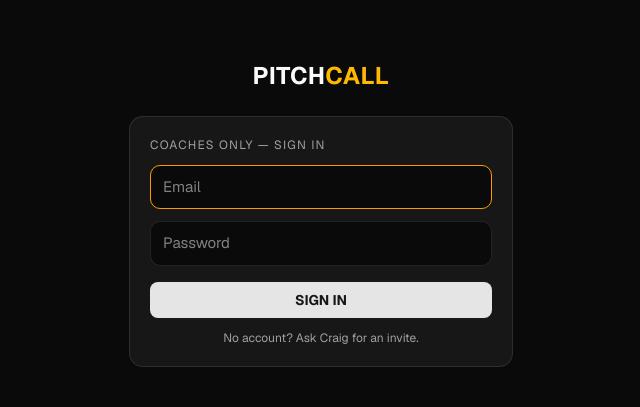
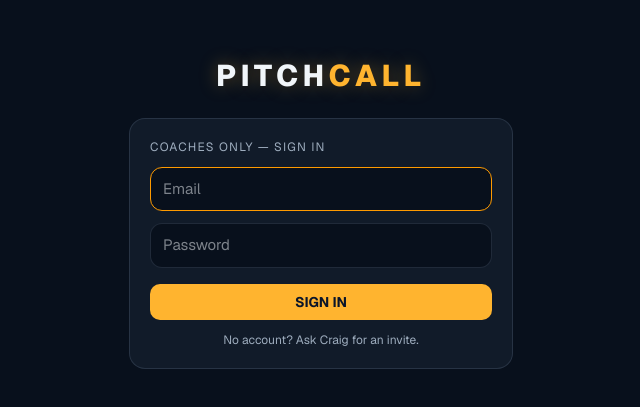
Before and after one commit to ethalorian/pitch-tracker, a Next.js app: page /login in a window 1280 px wide. Shown: the part 187-594 px from the top of the page, without its empty margins (319-959 px from the left). Built offline with nearby package versions, Linux system fonts and the light colour scheme.

Commit message:
Broadcast UI/UX redesign + live caller decision support

```diff
--- a/app/dashboard/page.tsx
+++ b/app/dashboard/page.tsx
@@ -251,11 +251,13 @@ export default function DashboardPage() {
 
 function Stat({ label, value }: { label: string; value: React.ReactNode }) {
   return (
-    <div className="rounded-xl border bg-card px-2 py-1.5 text-center">
-      <div className="text-[9px] tracking-widest text-muted-foreground">
+    <div className="tile-accent rounded-xl border border-border/70 bg-card px-2 py-2 text-center">
+      <div className="text-[9px] font-semibold tracking-widest text-muted-foreground">
         {label}
       </div>
-      <div className="font-mono text-lg font-bold text-foreground">{value}</div>
+      <div className="scoreboard font-mono text-xl font-extrabold text-primary">
+        {value}
+      </div>
     </div>
   );
 }
--- a/app/globals.css
+++ b/app/globals.css
@@ -3,73 +3,83 @@
 
 @custom-variant dark (&:is(.dark *));
 
+/* ============================================================
+   BROADCAST theme — Statcast navy + scoreboard amber.
+   Hue ~256 (blue-navy) carries every neutral so surfaces read
+   as deep field-at-night rather than dead gray. Amber is the
+   energy accent and the primary CTA. Light = clean "press box".
+   ============================================================ */
 :root {
-  --radius: 0.625rem;
-  --background: oklch(1 0 0);
-  --foreground: oklch(0.145 0 0);
+  --radius: 0.75rem;
+  /* press box: cool, bright, navy ink */
+  --background: oklch(0.985 0.004 250);
+  --foreground: oklch(0.2 0.035 258);
   --card: oklch(1 0 0);
-  --card-foreground: oklch(0.145 0 0);
+  --card-foreground: oklch(0.2 0.035 258);
   --popover: oklch(1 0 0);
-  --popover-foreground: oklch(0.145 0 0);
-  --primary: oklch(0.205 0 0);
-  --primary-foreground: oklch(0.985 0 0);
-  --secondary: oklch(0.97 0 0);
-  --secondary-foreground: oklch(0.205 0 0);
-  --muted: oklch(0.97 0 0);
-  --muted-foreground: oklch(0.556 0 0);
-  --accent: oklch(0.97 0 0);
-  --accent-foreground: oklch(0.205 0 0);
-  --destructive: oklch(0.577 0.245 27.325);
-  --border: oklch(0.922 0 0);
-  --input: oklch(0.922 0 0);
-  --ring: oklch(0.708 0 0);
-  --chart-1: oklch(0.646 0.222 41.116);
-  --chart-2: oklch(0.6 0.118 184.704);
-  --chart-3: oklch(0.398 0.07 227.392);
-  --chart-4: oklch(0.828 0.189 84.429);
-  --chart-5: oklch(0.769 0.188 70.08);
-  --sidebar: oklch(0.985 0 0);
-  --sidebar-foreground: oklch(0.145 0 0);
-  --sidebar-primary: oklch(0.205 0 0);
-  --sidebar-primary-foreground: oklch(0.985 0 0);
-  --sidebar-accent: oklch(0.97 0 0);
-  --sidebar-accent-foreground: oklch(0.205 0 0);
-  --sidebar-border: oklch(0.922 0 0);
-  --sidebar-ring: oklch(0.708 0 0);
+  --popover-foreground: oklch(0.2 0.035 258);
+  /* primary = scoreboard amber, dark navy ink on top */
+  --primary: oklch(0.74 0.15 73);
+  --primary-foreground: oklch(0.22 0.045 262);
+  --secondary: oklch(0.955 0.006 250);
+  --secondary-foreground: oklch(0.26 0.04 258);
+  --muted: oklch(0.955 0.006 250);
+  --muted-foreground: oklch(0.5 0.025 256);
+  --accent: oklch(0.94 0.012 250);
+  --accent-foreground: oklch(0.24 0.04 258);
+  --destructive: oklch(0.58 0.21 25);
+  --border: oklch(0.88 0.012 252);
+  --input: oklch(0.9 0.012 252);
+  --ring: oklch(0.74 0.15 73);
+  /* charts mirror the pitch palette: FB CH DR CU SC */
+  --chart-1: oklch(0.66 0.21 28);
+  --chart-2: oklch(0.74 0.12 205);
+  --chart-3: oklch(0.74 0.16 158);
+  --chart-4: oklch(0.62 0.2 300);
+  --chart-5: oklch(0.8 0.16 78);
+  --sidebar: oklch(0.97 0.006 250);
+  --sidebar-foreground: oklch(0.2 0.035 258);
+  --sidebar-primary: oklch(0.74 0.15 73);
+  --sidebar-primary-foreground: oklch(0.22 0.045 262);
+  --sidebar-accent: oklch(0.94 0.012 250);
+  --sidebar-accent-foreground: oklch(0.24 0.04 258);
+  --sidebar-border: oklch(0.88 0.012 252);
+  --sidebar-ring: oklch(0.74 0.15 73);
 }
 
 .dark {
-  --background: oklch(0.145 0 0);
-  --foreground: oklch(0.985 0 0);
-  --card: oklch(0.205 0 0);
-  --card-foreground: oklch(0.985 0 0);
-  --popover: oklch(0.205 0 0);
-  --popover-foreground: oklch(0.985 0 0);
-  --primary: oklch(0.922 0 0);
-  --primary-foreground: oklch(0.205 0 0);
-  --secondary: oklch(0.269 0 0);
-  --secondary-foreground: oklch(0.985 0 0);
-  --muted: oklch(0.269 0 0);
-  --muted-foreground: oklch(0.708 0 0);
-  --accent: oklch(0.269 0 0);
-  --accent-foreground: oklch(0.985 0 0);
-  --destructive: oklch(0.704 0.191 22.216);
-  --border: oklch(1 0 0 / 10%);
-  --input: oklch(1 0 0 / 15%);
-  --ring: oklch(0.556 0 0);
-  --chart-1: oklch(0.488 0.243 264.376);
-  --chart-2: oklch(0.696 0.17 162.48);
-  --chart-3: oklch(0.769 0.188 70.08);
-  --chart-4: oklch(0.627 0.265 303.9);
-  --chart-5: oklch(0.645 0.246 16.439);
-  --sidebar: oklch(0.205 0 0);
-  --sidebar-foreground: oklch(0.985 0 0);
-  --sidebar-primary: oklch(0.488 0.243 264.376);
-  --sidebar-primary-foreground: oklch(0.985 0 0);
-  --sidebar-accent: oklch(0.269 0 0);
-  --sidebar-accent-foreground: oklch(0.985 0 0);
-  --sidebar-border: oklch(1 0 0 / 10%);
-  --sidebar-ring: oklch(0.556 0 0);
+  /* night game: deep navy field, layered surfaces, amber lights */
+  --background: oklch(0.17 0.028 258);
+  --foreground: oklch(0.97 0.008 250);
+  --card: oklch(0.22 0.032 258);
+  --card-foreground: oklch(0.97 0.008 250);
+  --popover: oklch(0.21 0.032 258);
+  --popover-foreground: oklch(0.97 0.008 250);
+  --primary: oklch(0.82 0.16 76);
+  --primary-foreground: oklch(0.2 0.045 262);
+  --secondary: oklch(0.28 0.034 258);
+  --secondary-foreground: oklch(0.97 0.008 250);
+  --muted: oklch(0.27 0.03 258);
+  --muted-foreground: oklch(0.74 0.03 252);
+  --accent: oklch(0.32 0.04 258);
+  --accent-foreground: oklch(0.98 0.008 250);
+  --destructive: oklch(0.68 0.2 24);
+  --border: oklch(0.7 0.05 256 / 18%);
+  --input: oklch(0.7 0.05 256 / 24%);
+  --ring: oklch(0.82 0.16 76);
+  --chart-1: oklch(0.7 0.22 28);
+  --chart-2: oklch(0.78 0.13 205);
+  --chart-3: oklch(0.78 0.17 158);
+  --chart-4: oklch(0.68 0.21 300);
+  --chart-5: oklch(0.84 0.16 80);
+  --sidebar: oklch(0.2 0.03 258);
+  --sidebar-foreground: oklch(0.97 0.008 250);
+  --sidebar-primary: oklch(0.82 0.16 76);
+  --sidebar-primary-foreground: oklch(0.2 0.045 262);
+  --sidebar-accent: oklch(0.32 0.04 258);
+  --sidebar-accent-foreground: oklch(0.98 0.008 250);
+  --sidebar-border: oklch(0.7 0.05 256 / 18%);
+  --sidebar-ring: oklch(0.82 0.16 76);
 }
 
 @theme inline {
@@ -204,4 +214,30 @@
   .tnum {
     font-variant-numeric: tabular-nums;
   }
+  /* scoreboard brand: faint amber halo behind the wordmark (dark only) */
+  .brand-glow {
+    text-shadow: 0 0 18px oklch(0.82 0.16 76 / 0.35);
+  }
+  :root:not(.dark) .brand-glow {
+    text-shadow: none;
+  }
+  /* scoreboard tile: amber hairline along the top edge of a stat card */
+  .tile-accent {
+    position: relative;
+    overflow: hidden;
+  }
+  .tile-accent::before {
+    content: "";
+    position: absolute;
+    inset: 0 0 auto 0;
+    height: 2px;
+    background: var(--primary);
+    opacity: 0.85;
+  }
+  /* big scoreboard numerals */
+  .scoreboard {
+    font-variant-numeric: tabular-nums;
+    letter-spacing: 0.01em;
+    font-feature-settings: "tnum" 1;
+  }
 }
--- a/app/layout.tsx
+++ b/app/layout.tsx
@@ -24,8 +24,8 @@ export const viewport: Viewport = {
   initialScale: 1,
   viewportFit: "cover",
   themeColor: [
-    { media: "(prefers-color-scheme: light)", color: "#ffffff" },
-    { media: "(prefers-color-scheme: dark)", color: "#0a0a0a" },
+    { media: "(prefers-color-scheme: light)", color: "#f7f8fa" },
+    { media: "(prefers-color-scheme: dark)", color: "#10172a" },
   ],
 };
 
--- a/app/login/page.tsx
+++ b/app/login/page.tsx
@@ -34,9 +34,9 @@ export default function LoginPage() {
   return (
     <main className="flex flex-1 items-center justify-center px-4">
       <div className="w-full max-w-sm">
-        <div className="mb-6 text-center text-2xl font-bold tracking-wide">
+        <div className="brand-glow mb-6 text-center text-3xl font-extrabold uppercase tracking-[0.16em]">
           PITCH
-          <span className="text-amber-600 dark:text-amber-400">CALL</span>
+          <span className="text-primary">CALL</span>
         </div>
         <form
           onSubmit={signIn}
--- a/components/app-header.tsx
+++ b/components/app-header.tsx
@@ -21,20 +21,21 @@ export default function AppHeader({
   children?: React.ReactNode;
 }) {
   return (
-    <div className="sticky top-0 z-10 flex items-center justify-between border-b bg-background/95 px-3.5 py-2.5 backdrop-blur">
-      <div className="flex min-w-0 items-center gap-2">
+    <div className="sticky top-0 z-10 flex items-center justify-between border-b border-border/70 bg-background/80 px-3.5 py-2.5 backdrop-blur-md">
+      <div className="flex min-w-0 items-center gap-2.5">
         <Link
           href={backHref}
           aria-label={backLabel}
-          className="press rounded-lg border p-2 text-muted-foreground hover:bg-accent"
+          className="press rounded-lg border border-border/70 p-2 text-muted-foreground hover:border-primary/60 hover:bg-accent hover:text-foreground"
         >
           <ArrowLeft className="size-5" />
         </Link>
-        <div className="truncate text-lg font-bold tracking-wide">
-          {title}
-          {accent && (
-            <span className="text-amber-600 dark:text-amber-400">{accent}</span>
-          )}
+        <div className="flex min-w-0 items-center gap-2">
+          <span aria-hidden className="h-5 w-1 shrink-0 rounded-full bg-primary" />
+          <div className="brand-glow truncate text-lg font-extrabold uppercase tracking-[0.14em]">
+            {title}
+            {accent && <span className="text-primary">{accent}</span>}
+          </div>
         </div>
       </div>
       <div className="flex shrink-0 items-center gap-2">
--- a/components/field-chart.tsx
+++ b/components/field-chart.tsx
@@ -57,14 +57,14 @@ export default function FieldChart({
       {/* outfield fan */}
       <path
         d="M 50 72 L 6.2 28.2 A 62 62 0 0 1 93.8 28.2 Z"
-        fill="rgba(54, 214, 122, 0.10)"
+        fill="rgba(38, 197, 142, 0.13)"
         stroke="var(--border)"
         strokeWidth="0.8"
       />
       {/* infield dirt — radius 36 so the full diamond (2B at r≈32) sits inside */}
       <path
         d="M 50 72 L 24.5 46.5 A 36 36 0 0 1 75.5 46.5 Z"
-        fill="rgba(255, 178, 90, 0.14)"
+        fill="rgba(245, 175, 70, 0.18)"
         stroke="var(--border)"
         strokeWidth="0.6"
       />
```
Also changed, not shown: components/pitch-caller.tsx (+125 -27 lines), 1 other file (tests, documents, lock files or other folders).
